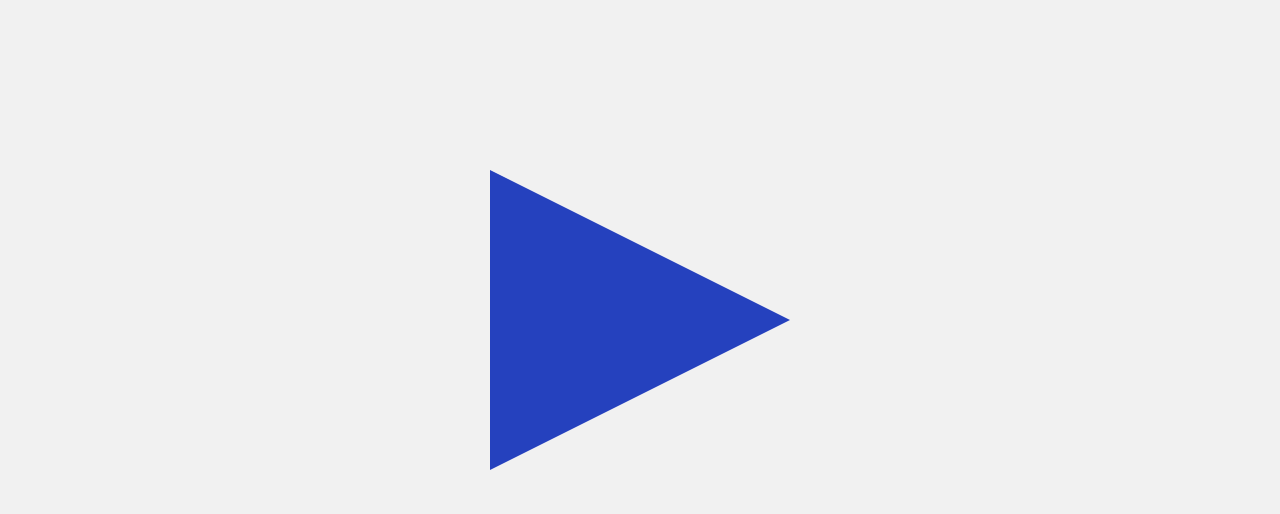
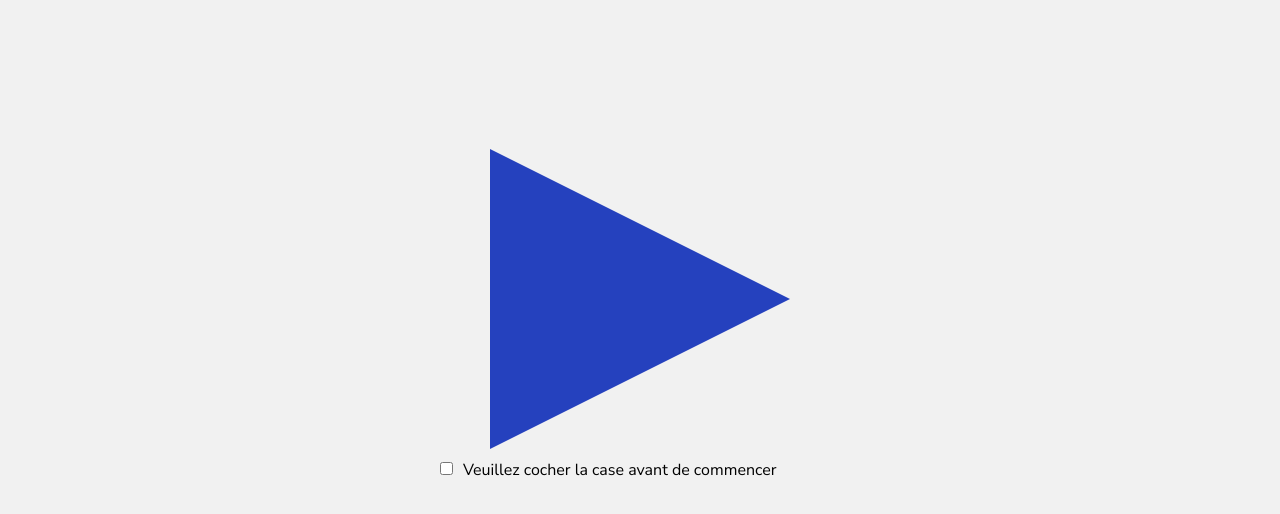
Before and after one commit to Tsuunen/projetNSI_V2, a plain HTML site: page index.html in a window 1280 px wide. Both pictures are taken after a click on the element 640 px from the left and 400 px from the top of the page. Shown: the part 80-594 px from the top of the page. Drawn offline with Linux system fonts and the light colour scheme.

Commit message:
game1 finished

```diff
--- a/manager.js
+++ b/manager.js
@@ -28,10 +28,10 @@ function game1(gameArea) {
 
   const check2 = document.createElement("input");
   check2.type = "checkbox";
-  check2.id = "check1";
+  check2.id = "check2";
 
   const check2Label = document.createElement("label");
-  check2Label.setAttribute("for", "check1");
+  check2Label.setAttribute("for", "check2");
   check2Label.textContent = "Veuillez cocher toutes les cases !";
 
   check1Container.appendChild(check1);
@@ -45,6 +45,18 @@ function game1(gameArea) {
   container.appendChild(check2Container);
 
   gameArea.appendChild(container);
+
+  playButton.addEventListener("click", () => {
+    if (!check1.checked) {
+      check1Container.style.display = "block";
+    }
+    else if (!check2.checked && check1.checked) {
+      check2Container.style.display = "block";
+    }
+    else if (check1.checked && check2.checked) {
+      console.log("finished");
+    }
+  });
 }
 
 game1(gameArea);
--- a/styles/_general.scss
+++ b/styles/_general.scss
@@ -92,4 +92,8 @@ nav {
     margin: 10px 0;
     display: none;
   }
+
+  label {
+    margin: 0px 10px;
+  }
 }
```
Also changed, not shown: styles/style.css, 1 other file.
